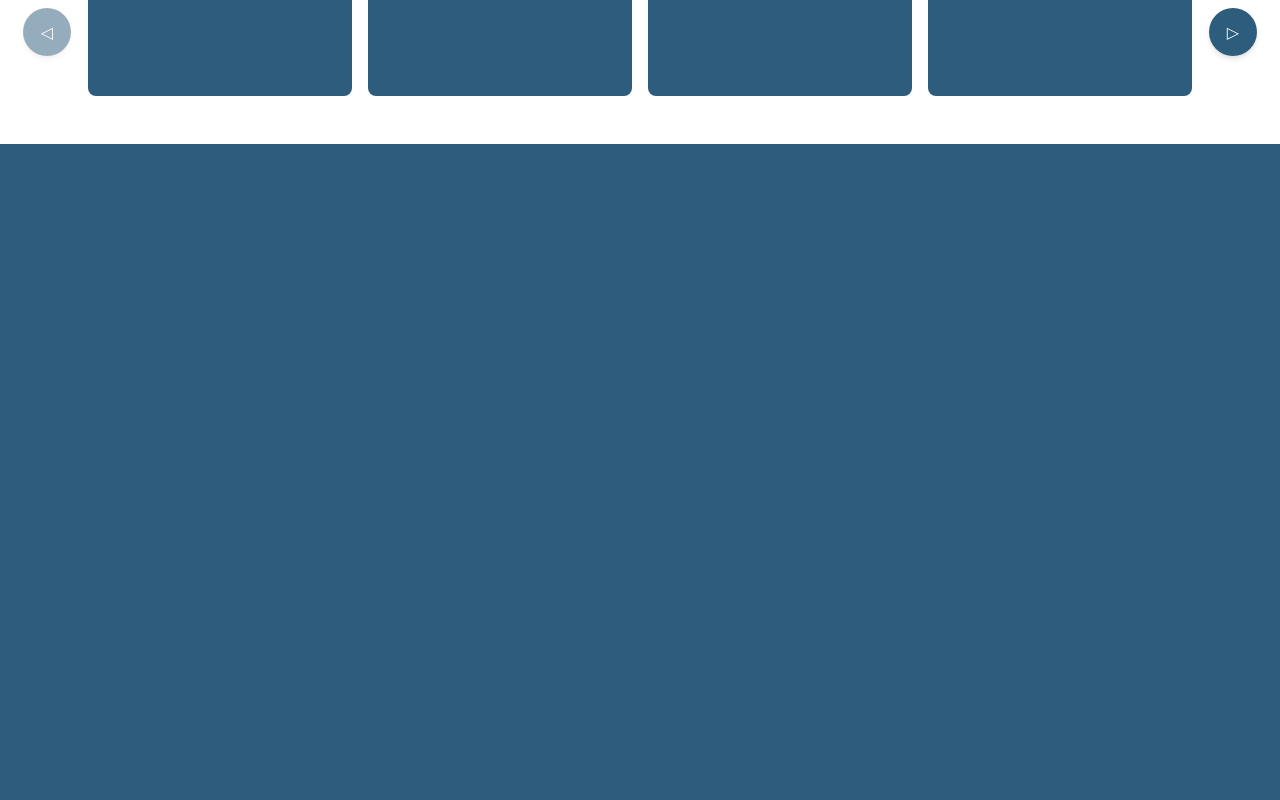
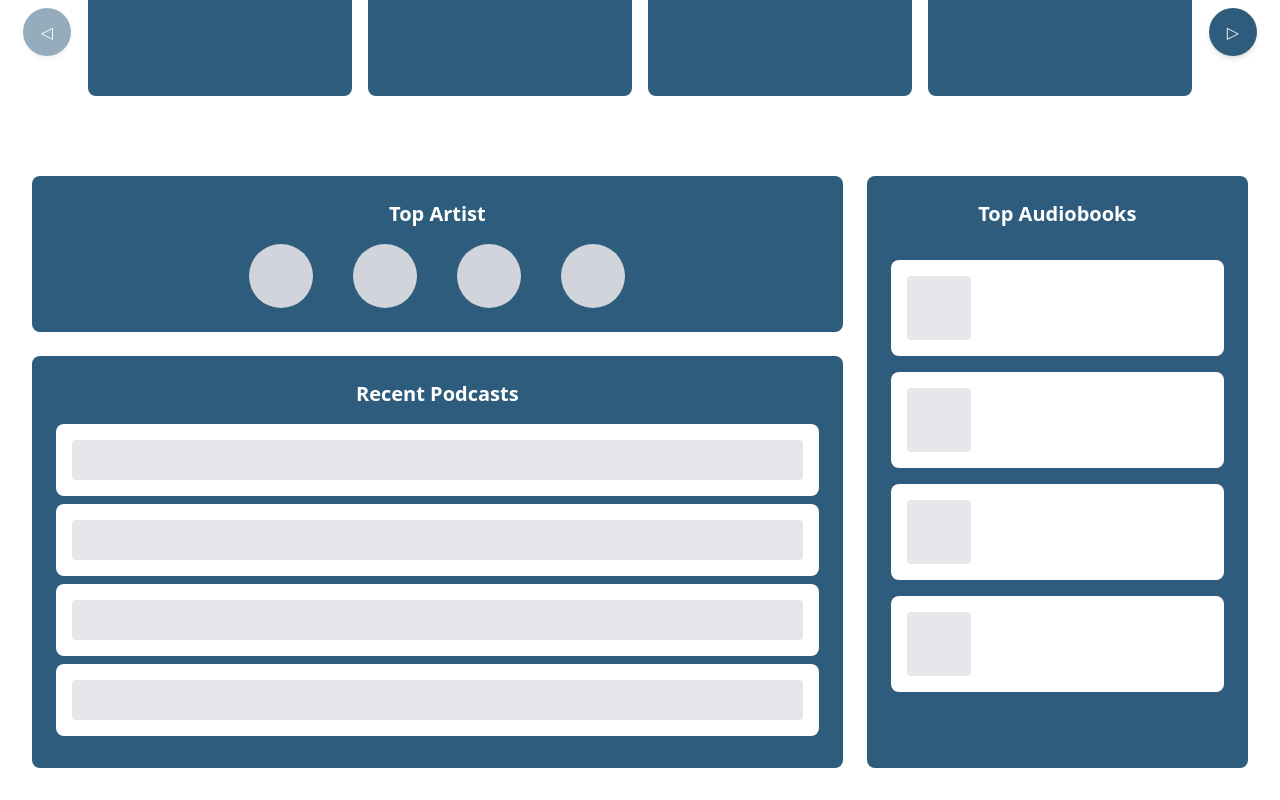
Before and after one commit to Devamp/media-tracker, a Next.js app in the folder client/: page /home in a window 1280 px wide. Shown: the part 518-1318 px from the top of the page. Before the commit the page ends 800 px from the top, so only its background shows below. Built offline with nearby package versions, Linux system fonts and the light colour scheme.

Commit message:
Add Top Artist, Recent Podcasts, and Top Audiobooks panels

```diff
--- a/client/src/app/home/page.js
+++ b/client/src/app/home/page.js
@@ -46,7 +46,54 @@ export default function Home() {
       </div>
 
       {/* Made for You Section */}
-      <MadeForYou items={new Array(10).fill({})}/>
+      <MadeForYou items={new Array(10).fill({})} />
+
+      {/* Top Artist, Recent Podcasts, and Top Audiobooks Section */}
+      <div className="bg-white p-8 flex gap-6">
+        {/* Left Section */}
+        <div className="flex flex-col gap-6 w-2/3">
+          {/* Top Artist */}
+          <div className="bg-[#2d5c7c] p-6 rounded-lg text-center flex-1">
+            <h2 className="text-white font-bold mb-4 text-xl">Top Artist</h2>
+            <div className="flex justify-center gap-10 mt-4">
+              {[...Array(4)].map((_, index) => (
+                <div
+                  key={index}
+                  className="bg-gray-300 rounded-full w-16 h-16"
+                ></div>
+              ))}
+            </div>
+          </div>
+
+          {/* Recent Podcasts */}
+          <div className="bg-[#2d5c7c] p-6 rounded-lg text-center flex-1">
+            <h2 className="text-white font-bold mb-4 text-xl">Recent Podcasts</h2>
+            {[...Array(4)].map((_, index) => (
+              <div
+                key={index}
+                className="flex justify-between items-center bg-white p-4 rounded-lg mb-2"
+              >
+                <div className="w-full h-10 bg-gray-200 rounded"></div>
+              </div>
+            ))}
+          </div>
+        </div>
+
+        {/* Right Section - Top Audiobooks */}
+        <div className="w-1/3 bg-[#2d5c7c] p-6 rounded-lg text-center flex-1">
+          <h2 className="text-white font-bold mb-8 text-xl">Top Audiobooks</h2>
+          {[...Array(4)].map((_, index) => (
+            <div
+              key={index}
+              className="bg-white p-4 rounded-lg mb-4 flex items-center justify-between"
+            >
+              <div className="w-16 h-16 bg-gray-200 rounded"></div>
+              <div className="flex gap-2">
+              </div>
+            </div>
+          ))}
+        </div>
+      </div>
     </div>
   );
 }
```
